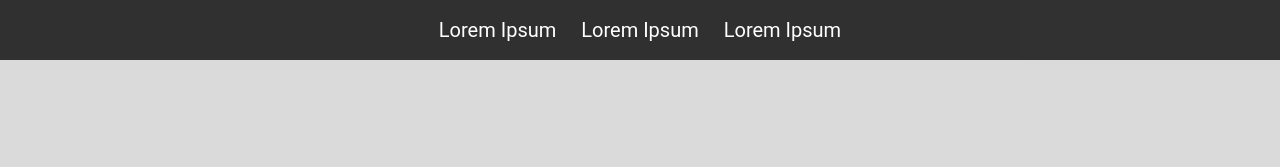
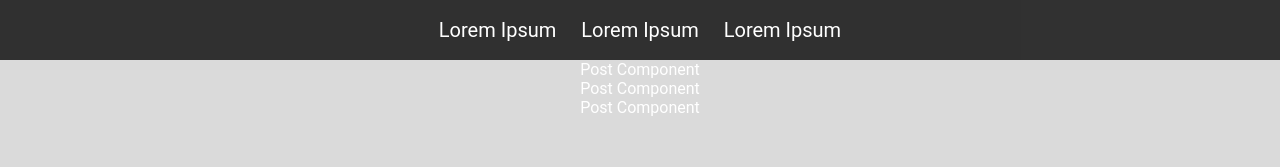
Before and after one commit to Ignas-Vaitkus/kickertech-task, a React (Create React App) app: page / in a window 1280 px wide. Shown: the top 167 px of the page. Built offline with nearby package versions, Linux system fonts and the light colour scheme.

Commit message:
Moved main element below the navbar

```diff
--- a/src/App.css
+++ b/src/App.css
@@ -9,3 +9,9 @@ header {
   position: fixed;
   width: 100%;
 }
+
+main {
+  position: absolute;
+  top: 60px;
+  width: 100%;
+}
```
